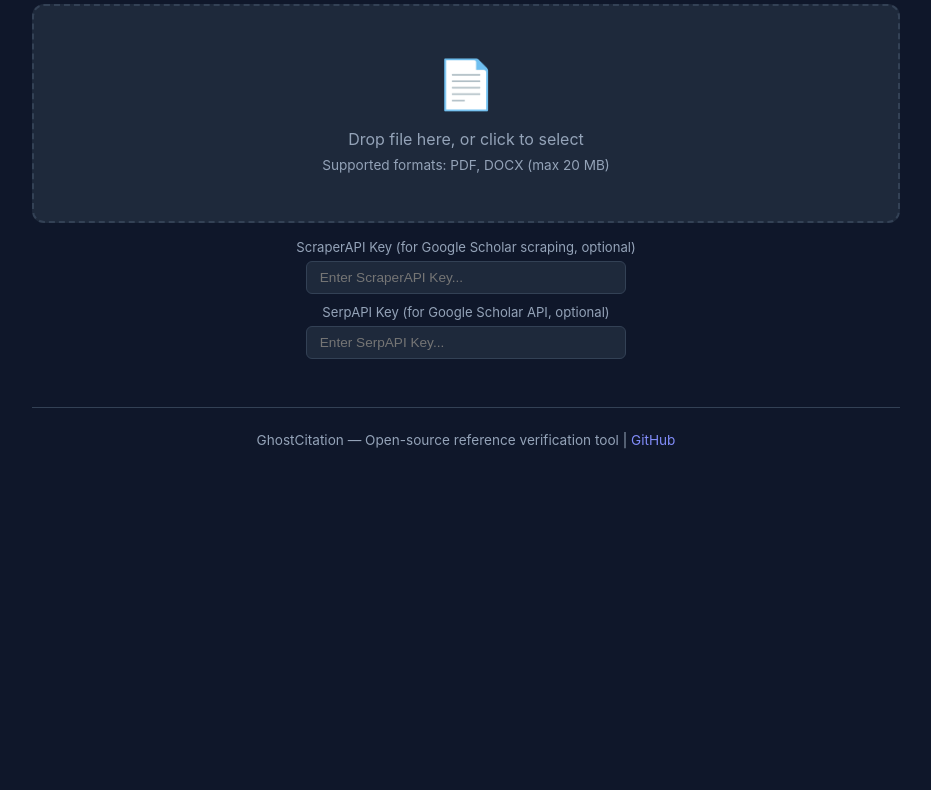
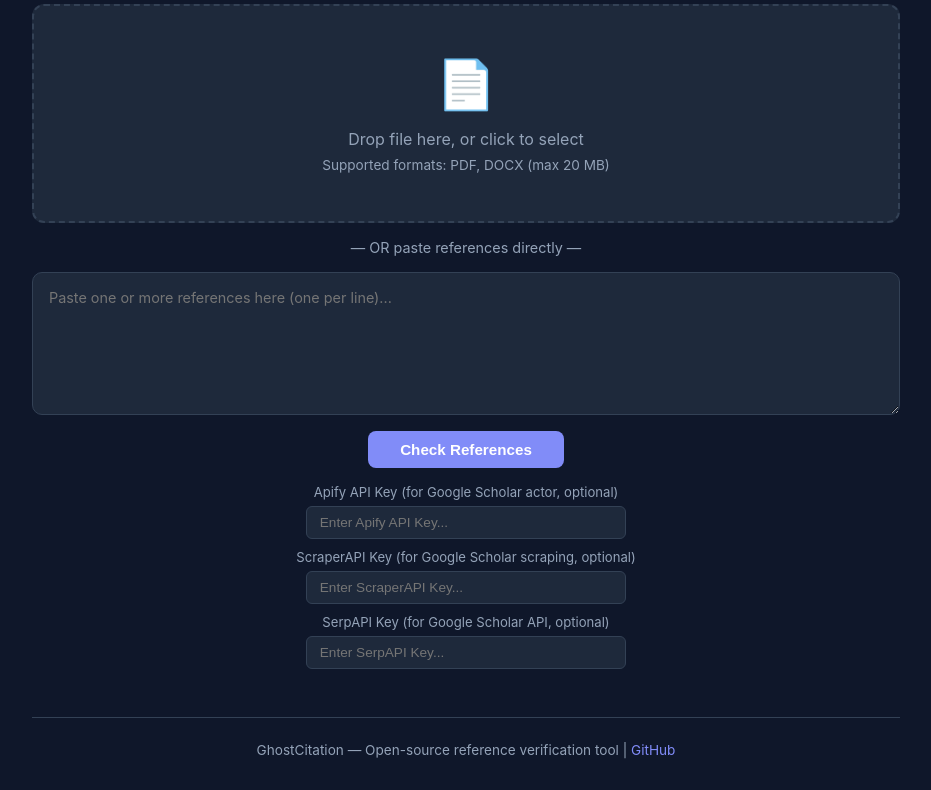
Before and after one commit to torrentpien/GhostCitation, a Flask app: page / in a window 1280 px wide. Shown: the part 130-920 px from the top of the page, without its empty margins (174-1105 px from the left). Before the commit the page ends 579 px from the top, so only its background shows below. Run offline with Flask 3, Linux system fonts and the light colour scheme.

Commit message:
Add manual text input and Apify Google Scholar scraper
- Add textarea for pasting references directly (one per line)
- Add /parse-text endpoint to parse raw text into ref objects
- Add parse_raw_lines() in extractor for manual text parsing
- Integrate Apify actor marco.gullo/google-scholar-scraper as search source
- Add Apify API key input field in UI
- Apify runs after SerpAPI/ScraperAPI, before CrossRef in search chain
- Add i18n strings for all new UI elements (EN/ZH)

https://claude.ai/code/session_01P638iv9ny13GWFqMEei7nK

```diff
--- a/app.py
+++ b/app.py
@@ -8,7 +8,7 @@ import logging
 from flask import Flask, render_template, request, jsonify, Response
 from werkzeug.utils import secure_filename
 
-from ghostcitation.extractor import extract_references
+from ghostcitation.extractor import extract_references, parse_raw_lines
 from ghostcitation import checker
 from ghostcitation.checker import check_references
 
@@ -71,6 +71,23 @@ def upload():
     })
 
 
+@app.route("/parse-text", methods=["POST"])
+def parse_text():
+    data = request.get_json()
+    if not data or "text" not in data:
+        return jsonify({"error": "Missing text data"}), 400
+
+    text = data["text"].strip()
+    if not text:
+        return jsonify({"error": "Empty text"}), 400
+
+    refs = parse_raw_lines(text)
+    if not refs:
+        return jsonify({"error": "No references found in text"}), 400
+
+    return jsonify({"references": refs, "count": len(refs)})
+
+
 @app.route("/check", methods=["POST"])
 def check():
     data = request.get_json()
@@ -87,6 +104,10 @@ def check():
     scraperapi_key = data.get("scraperapi_key", "")
     if scraperapi_key:
         checker.SCRAPERAPI_KEY = scraperapi_key
+
+    apify_key = data.get("apify_key", "")
+    if apify_key:
+        checker.APIFY_KEY = apify_key
 
     def generate():
         """Stream SSE events for real-time progress."""
--- a/ghostcitation/extractor.py
+++ b/ghostcitation/extractor.py
@@ -467,3 +467,25 @@ def extract_references(file_path: str) -> list[dict]:
         return []
 
     return parse_references(ref_section)
+
+
+def parse_raw_lines(text: str) -> list[dict]:
+    """Parse raw reference text (one reference per line) into ref dicts.
+
+    Used for manual text input where users paste references directly.
+    """
+    lines = [line.strip() for line in text.strip().splitlines() if line.strip()]
+    refs = []
+    for line in lines:
+        # Strip leading numbering like "1.", "[1]", "(1)"
+        cleaned = re.sub(r"^\s*(?:\[\d+\]|\(\d+\)|\d+[\.\)]\s*)", "", line).strip()
+        if not cleaned:
+            continue
+        refs.append({
+            "raw": cleaned,
+            "title": _extract_title(cleaned),
+            "authors": _extract_authors(cleaned),
+            "year": _extract_year(cleaned),
+            "doi": _extract_doi(cleaned),
+        })
+    return refs
--- a/templates/index.html
+++ b/templates/index.html
@@ -100,6 +100,53 @@
 
         .upload-zone p { color: var(--text-muted); }
         .upload-zone .formats { font-size: 0.85rem; margin-top: 0.5rem; }
+
+        .or-divider {
+            text-align: center;
+            color: var(--text-muted);
+            margin: 1rem 0;
+            font-size: 0.9rem;
+        }
+
+        .text-input-section {
+            margin-top: 0;
+        }
+
+        .text-input-section textarea {
+            width: 100%;
+            min-height: 120px;
+            background: var(--surface);
+            border: 1px solid var(--border);
+            border-radius: 10px;
+            padding: 0.8rem 1rem;
+            color: var(--text);
+            font-size: 0.9rem;
+            font-family: inherit;
+            resize: vertical;
+            line-height: 1.6;
+        }
+
+        .text-input-section textarea:focus {
+            outline: none;
+            border-color: var(--accent);
+        }
+
+        .check-btn {
+            display: block;
+            margin: 0.8rem auto 0;
+            padding: 0.6rem 2rem;
+            background: var(--accent);
+            color: #fff;
+            border: none;
+            border-radius: 8px;
+            font-size: 0.95rem;
+            font-weight: 600;
+            cursor: pointer;
+            transition: background 0.2s;
+        }
+
+        .check-btn:hover { background: var(--accent-hover); }
+        .check-btn:disabled { opacity: 0.5; cursor: not-allowed; }
 
         .api-key-section {
             margin-top: 1rem;
@@ -326,8 +373,17 @@
             <input type="file" id="fileInput" accept=".pdf,.docx">
         </div>
 
+        <div class="or-divider" data-i18n="or_divider"></div>
+
+        <div class="text-input-section">
+            <textarea id="refTextInput" rows="5" data-i18n-placeholder="text_input_placeholder"></textarea>
+            <button class="check-btn" id="checkTextBtn" data-i18n="check_btn"></button>
+        </div>
+
         <div class="api-key-section">
-            <label for="scraperApiKeyInput" data-i18n="scraperapi_label"></label>
+            <label for="apifyKeyInput" data-i18n="apify_label"></label>
+            <input type="password" id="apifyKeyInput" data-i18n-placeholder="apify_placeholder">
+            <label for="scraperApiKeyInput" style="margin-top: 0.6rem" data-i18n="scraperapi_label"></label>
             <input type="password" id="scraperApiKeyInput" data-i18n-placeholder="scraperapi_placeholder">
             <label for="apiKeyInput" style="margin-top: 0.6rem" data-i18n="serpapi_label"></label>
             <input type="password" id="apiKeyInput" data-i18n-placeholder="serpapi_placeholder">
@@ -374,6 +430,11 @@
                 subtitle: "Upload a paper to detect AI-fabricated references",
                 dropzone: "Drop file here, or click to select",
                 formats: "Supported formats: PDF, DOCX (max 20 MB)",
+                or_divider: "— OR paste references directly —",
+                text_input_placeholder: "Paste one or more references here (one per line)...",
+                check_btn: "Check References",
+                apify_label: "Apify API Key (for Google Scholar actor, optional)",
+                apify_placeholder: "Enter Apify API Key...",
                 scraperapi_label: "ScraperAPI Key (for Google Scholar scraping, optional)",
                 scraperapi_placeholder: "Enter ScraperAPI Key...",
                 serpapi_label: "SerpAPI Key (for Google Scholar API, optional)",
@@ -415,15 +476,25 @@
                 source_crossref: "CrossRef",
                 source_google_scholar: "Google Scholar",
                 source_google_scholar_book: "Google Scholar (book title)",
+                source_apify_google_scholar: "Apify Google Scholar",
                 source_google: "Google Web Search",
                 step_trying: "searching...",
                 step_found: "found",
                 step_not_found: "not found",
+                empty_text: "Please enter at least one reference",
+                parsing_text: "Parsing references...",
+                text_parse_fail: "Failed to parse references",
+                text_parse_error: "Error parsing text",
             },
             zh: {
                 subtitle: "\u4e0a\u50b3\u8ad6\u6587\uff0c\u81ea\u52d5\u6aa2\u6e2c\u53c3\u8003\u6587\u737b\u662f\u5426\u70ba AI \u634f\u9020",
                 dropzone: "\u62d6\u66f3\u6a94\u6848\u81f3\u6b64\u8655\uff0c\u6216\u9ede\u64ca\u9078\u64c7\u6a94\u6848",
                 formats: "\u652f\u63f4\u683c\u5f0f\uff1aPDF\u3001DOCX\uff08\u4e0a\u9650 20 MB\uff09",
+                or_divider: "— 或直接貼上文獻 —",
+                text_input_placeholder: "在此貼上一筆或多筆文獻（每行一筆）...",
+                check_btn: "開始驗證",
+                apify_label: "Apify API Key（用於 Google Scholar actor 查詢，選填）",
+                apify_placeholder: "輸入 Apify API Key...",
                 scraperapi_label: "ScraperAPI Key\uff08\u7528\u65bc Google Scholar \u722c\u87f2\u67e5\u8a62\uff0c\u9078\u586b\uff09",
                 scraperapi_placeholder: "\u8f38\u5165 ScraperAPI Key...",
                 serpapi_label: "SerpAPI Key\uff08\u7528\u65bc Google Scholar API \u67e5\u8a62\uff0c\u9078\u586b\uff09",
@@ -464,10 +535,15 @@
                 source_crossref: "CrossRef",
                 source_google_scholar: "Google Scholar",
                 source_google_scholar_book: "Google Scholar（書名查詢）",
+                source_apify_google_scholar: "Apify Google Scholar",
                 source_google: "Google 網頁搜尋",
                 step_trying: "查詢中...",
                 step_found: "已找到",
                 step_not_found: "未找到",
+                empty_text: "請輸入至少一筆文獻",
+                parsing_text: "正在解析文獻...",
+                text_parse_fail: "解析文獻失敗",
+                text_parse_error: "解析文獻時發生錯誤",
             },
         };
 
@@ -515,6 +591,9 @@
         const resultsDiv = document.getElementById('results');
         const apiKeyInput = document.getElementById('apiKeyInput');
         const scraperApiKeyInput = document.getElementById('scraperApiKeyInput');
+        const apifyKeyInput = document.getElementById('apifyKeyInput');
+        const refTextInput = document.getElementById('refTextInput');
+        const checkTextBtn = document.getElementById('checkTextBtn');
 
         uploadZone.addEventListener('click', () => fileInput.click());
 
@@ -540,6 +619,51 @@
                 handleFile(fileInput.files[0]);
             }
         });
+
+        checkTextBtn.addEventListener('click', () => handleTextInput());
+
+        async function handleTextInput() {
+            const text = refTextInput.value.trim();
+            if (!text) {
+                status.textContent = t('empty_text');
+                return;
+            }
+
+            // Reset UI
+            resultsDiv.innerHTML = '';
+            summarySection.classList.add('hidden');
+            progressBar.style.display = 'block';
+            progressFill.style.width = '10%';
+            status.textContent = t('parsing_text');
+            checkTextBtn.disabled = true;
+
+            let refs;
+            try {
+                const resp = await fetch('/parse-text', {
+                    method: 'POST',
+                    headers: { 'Content-Type': 'application/json' },
+                    body: JSON.stringify({ text }),
+                });
+                const data = await resp.json();
+                if (!resp.ok) {
+                    status.textContent = data.error || t('text_parse_fail');
+                    progressBar.style.display = 'none';
+                    checkTextBtn.disabled = false;
+                    return;
+                }
+                refs = data.references;
+                status.textContent = t('found_refs', data.count);
+                progressFill.style.width = '30%';
+            } catch (e) {
+                status.textContent = t('text_parse_error');
+                progressBar.style.display = 'none';
+                checkTextBtn.disabled = false;
+                return;
+            }
+
+            await checkRefsSSE(refs);
+            checkTextBtn.disabled = false;
+        }
 
         async function handleFile(file) {
             const ext = file.name.split('.').pop().toLowerCase();
@@ -577,6 +701,10 @@
                 return;
             }
 
+            await checkRefsSSE(refs);
+        }
+
+        async function checkRefsSSE(refs) {
             // Create placeholder cards for all references
             resultsDiv.innerHTML = '';
             summarySection.classList.remove('hidden');
@@ -602,6 +730,7 @@
             try {
                 const apiKey = apiKeyInput.value.trim();
                 const scraperApiKey = scraperApiKeyInput.value.trim();
+                const apifyKey = apifyKeyInput.value.trim();
                 const resp = await fetch('/check', {
                     method: 'POST',
                     headers: { 'Content-Type': 'application/json' },
@@ -609,6 +738,7 @@
                         references: refs,
                         serpapi_key: apiKey,
                         scraperapi_key: scraperApiKey,
+                        apify_key: apifyKey,
                     }),
                 });
 
```
Also changed, not shown: ghostcitation/checker.py (+99 -0 lines).
